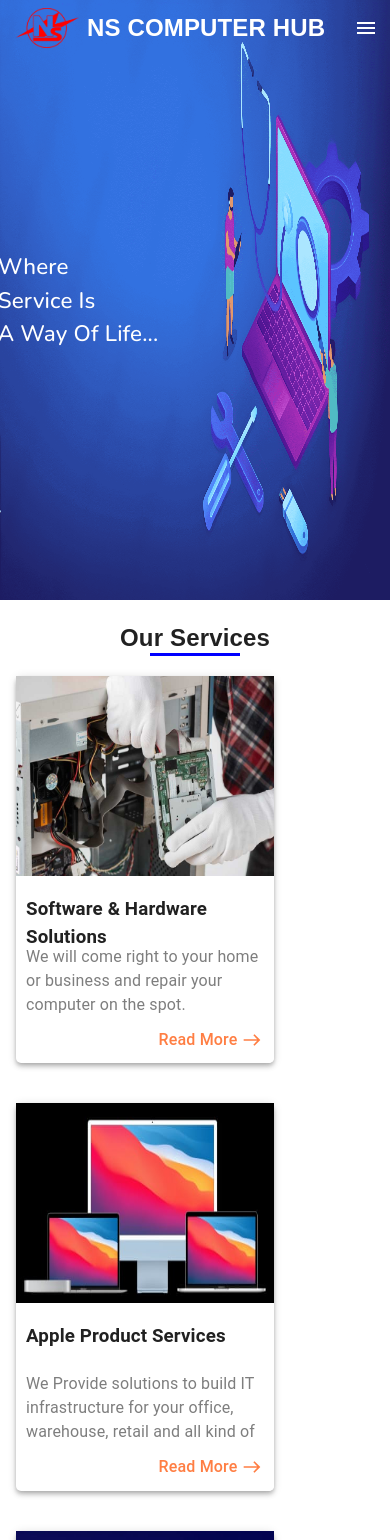
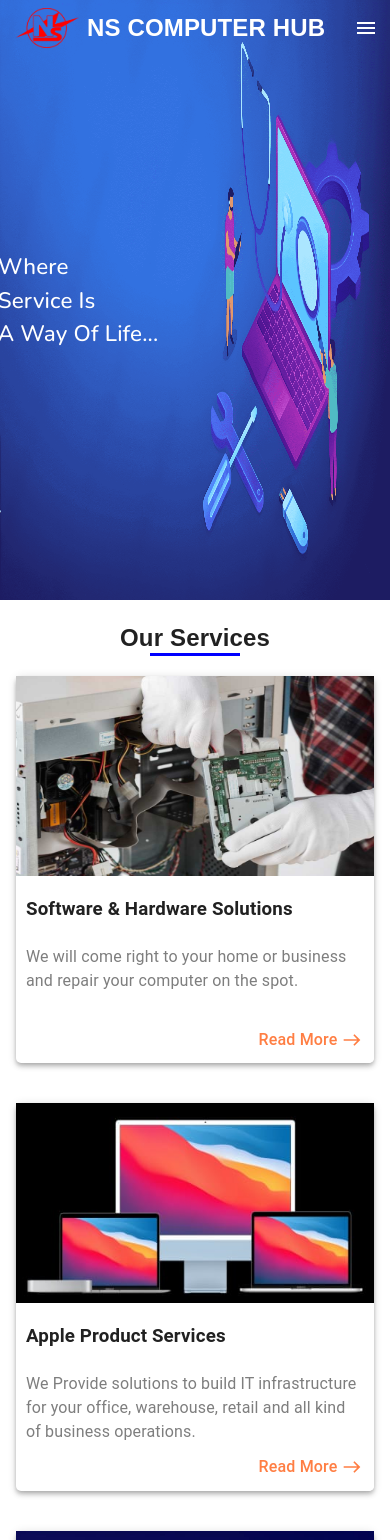
Before and after one commit to Piyush-0109/nscomputerhub, a React (Create React App) app: page / in a window 390 px wide. Shown: the top 1540 px of the page. Built offline with nearby package versions, Linux system fonts and the light colour scheme; a web font is replaced by a local one.

Commit message:
Made the service card responsive css changes

```diff
--- a/src/components/Main/main.css
+++ b/src/components/Main/main.css
@@ -74,7 +74,7 @@
     box-shadow: 0px 2px 4px -1px rgba(0, 0, 0, 0.2), 0px 4px 5px 0px rgba(0, 0, 0, 0.14), 0px 1px 10px 0px rgba(0, 0, 0, 0.12);
     border-radius: 5px;
     word-wrap: break-word;
-    max-width: calc(100% - 100px);
+    max-width: calc(100% + 0px);
 }
 
 @media screen and (min-width:480px) {
```
